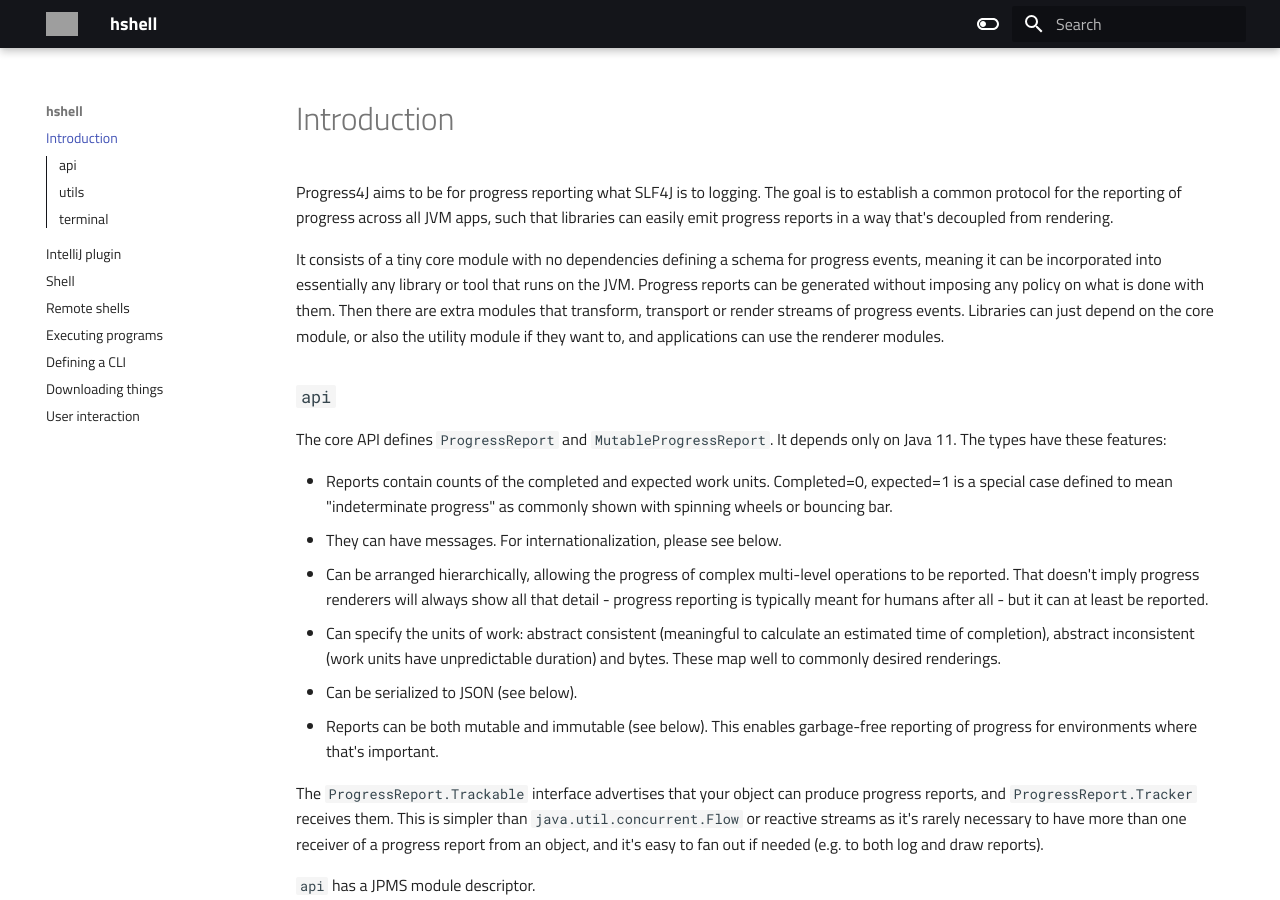
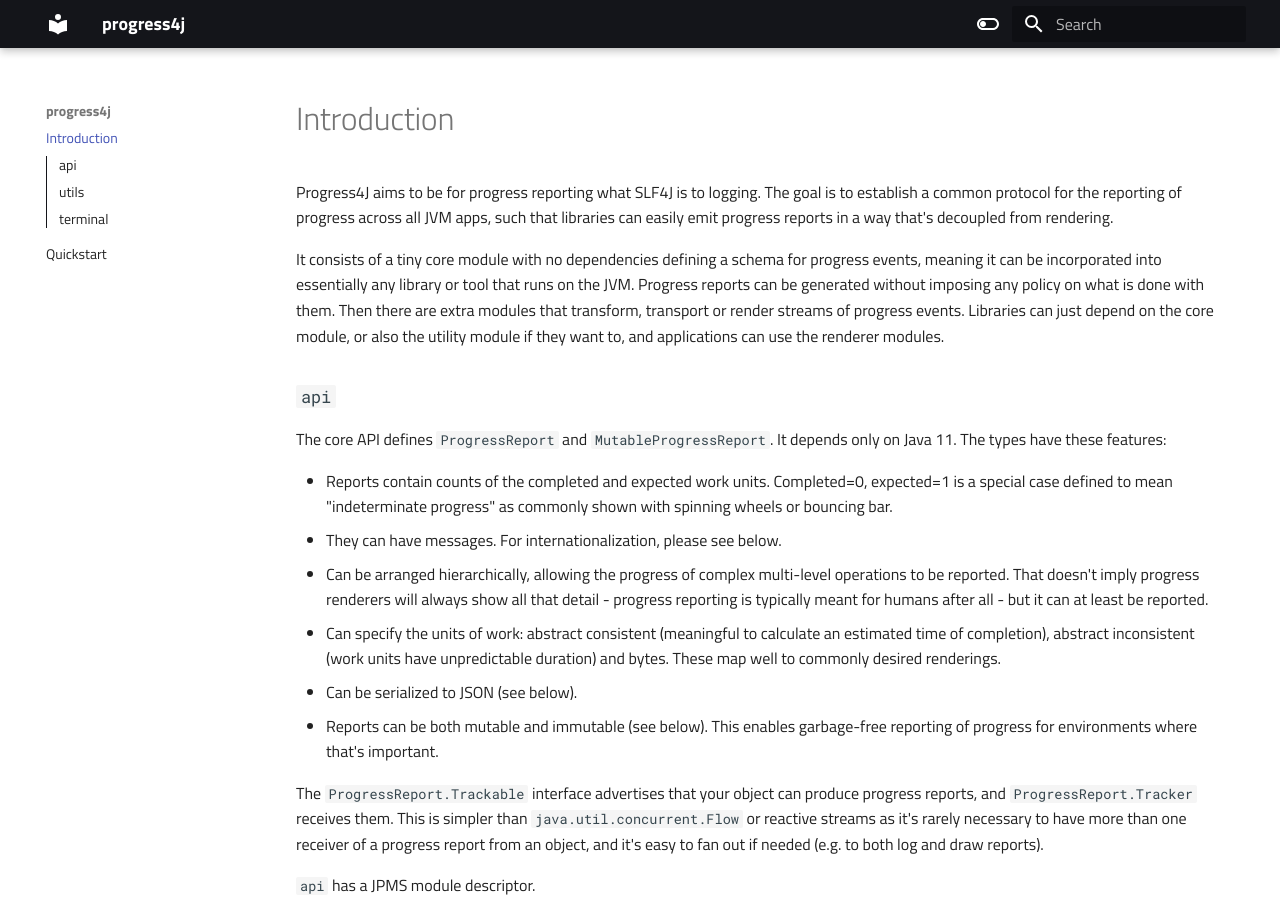
Before and after one commit to mikehearn/progress4j, an MkDocs documentation site: the page built from docs/docs/index.md, in a window 1280 px wide and 900 px high. Built offline with MkDocs 1.6.1 and Material for MkDocs 9.7.7, drawn with Linux system fonts in a browser that asks for light colours; grey boxes are pictures that could not be loaded.

Commit message:
Fix docs rendering.

```diff
--- a/docs/mkdocs.yml
+++ b/docs/mkdocs.yml
@@ -1,15 +1,9 @@
-site_name: hshell
-site_url: https://hshell.conveyor.dev
+site_name: progress4j
+site_url: https://www.progress4j.org
 
 nav:
   - Introduction: index.md
-  - IntelliJ plugin: intellij.md
-  - Shell: shell.md
-  - Remote shells: ssh.md
-  - Executing programs: executing-programs.md
-  - Defining a CLI: cli.md
-  - Downloading things: downloading.md
-  - User interaction: user-interaction.md
+  - Quickstart: quickstart.md
 
 theme:
   name: 'material'
@@ -34,8 +28,6 @@
       toggle:
         icon: material/toggle-switch
         name: Switch to light mode
-
-  logo: 'images/logo-white.svg'
 
   font:
     text: Titillium Web
@@ -77,6 +69,3 @@
 
 plugins:
   - search
-
-extra_css:
-  - stylesheets/guidebook.css
```
Also changed, not shown: 1 other file.
